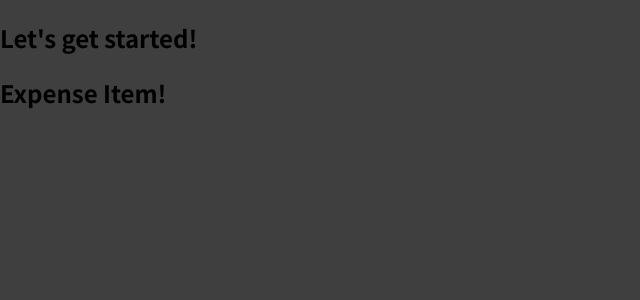
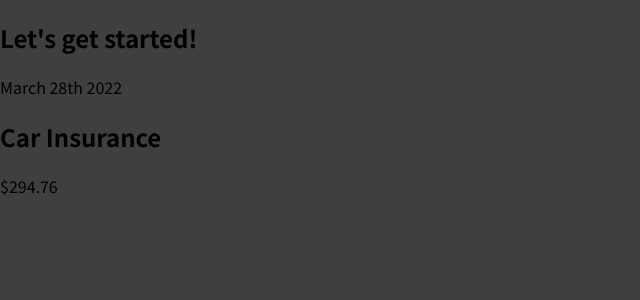
Before and after one commit to zermiftah/react-complete-guide, a JavaScript app: page / in a window 1280 px wide. Shown: the top 300 px of the page, without its empty margins (0-640 px from the left). Built offline with nearby package versions, Linux system fonts and the light colour scheme.

Commit message:
Writing a more complex JSX

```diff
--- a/src/components/ExpenseItem.js
+++ b/src/components/ExpenseItem.js
@@ -1,5 +1,13 @@
 function ExpenseItem() {
-    return <h2>Expense Item!</h2>
+    return (
+        <div>
+            <div>March 28th 2022</div>
+            <div>
+                <h2>Car Insurance</h2>
+                <div>$294.76</div>
+            </div>
+        </div>
+    );
 }
 
 export default ExpenseItem;
```
